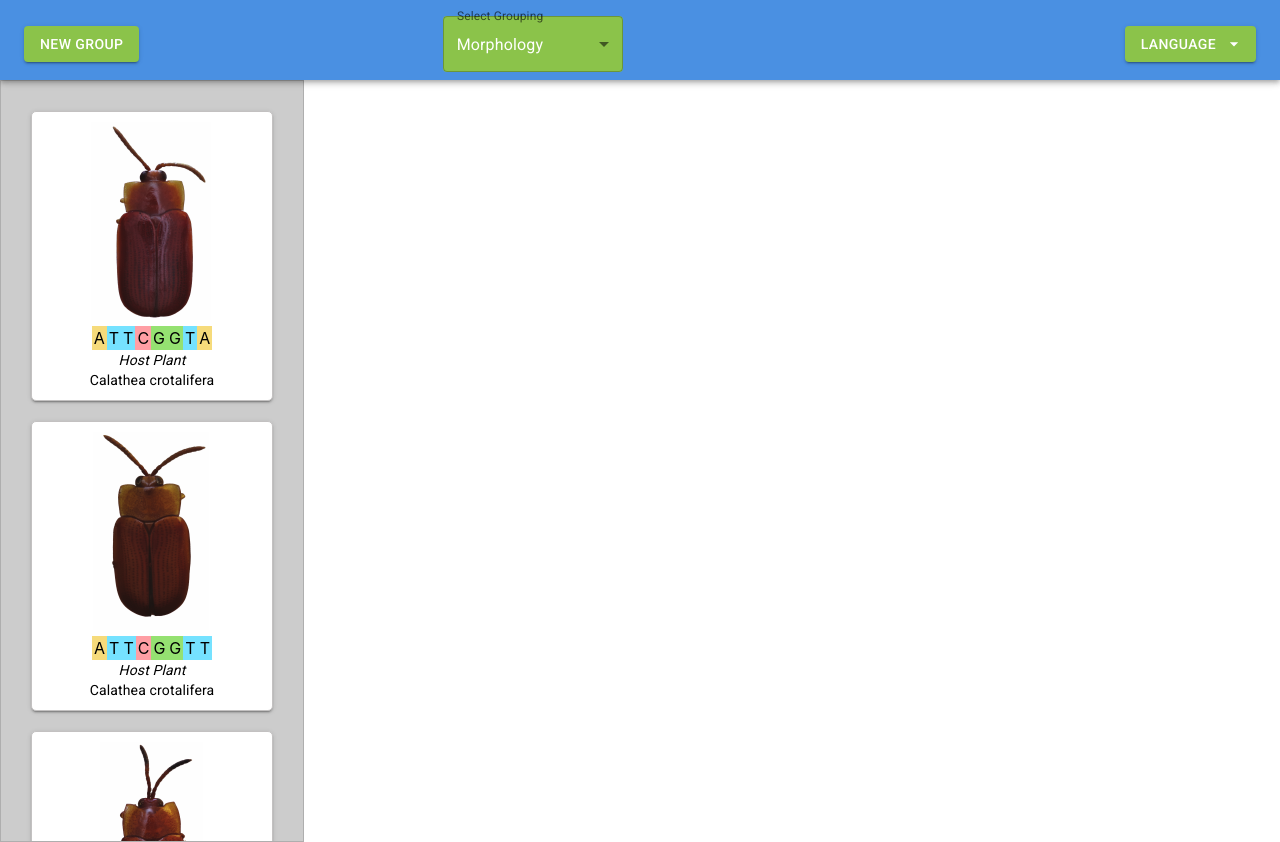
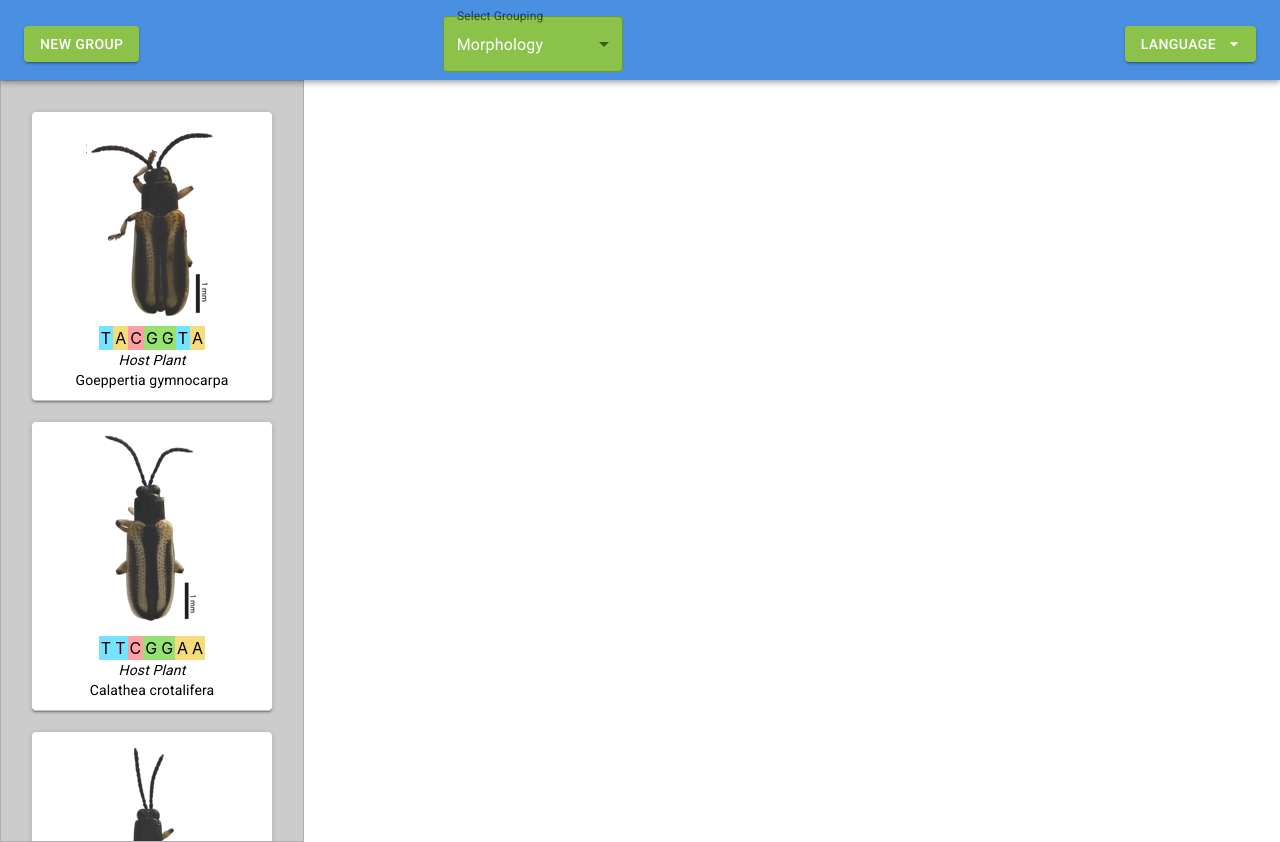
Before and after one commit to ocelots-rcn/EcoSort, a React (Create React App) app: page / in a window 1280 px wide. Built offline with nearby package versions, Linux system fonts and the light colour scheme.

Commit message:
Randomize cards on load

```diff
--- a/src/provider/DataProvider.js
+++ b/src/provider/DataProvider.js
@@ -6,12 +6,16 @@ import { ImageContainer, SequenceContainer, TextContainer } from '../card/Featur
 import dataset from './DataSet'; // Adjust the path as necessary
 
 const transformData = () => {
-  const cards = dataset.cards || [];
+  const cards = [...dataset.cards] || [];
   const groupings = dataset.groupings || {};
 
-  const transformedCards = cards.reduce((acc, card, index) => {
-    acc[index] = {
-      id: index,
+  const deck = {};
+  let id = 0;
+  while(cards.length > 0) {
+    let index = Math.floor(Math.random() * cards.length) - 1;
+    let card = cards.splice(index, 1)[0];
+    deck[id] = {
+      id: id,
       container: (
         <Box
           sx={{
@@ -44,11 +48,11 @@ const transformData = () => {
       location: 'original',
       grouping: card.grouping
     };
-    return acc;
-  }, {});
+    id += 1;
+  }
 
   return {
-    cards: transformedCards,
+    deck,
     groupings,
   };
 };
@@ -71,23 +75,15 @@ const DataProvider = ({ children }) => {
   const { translation, translateBlock } = useTranslationContext();
 
   useEffect(() => {
-    const fetchData = async () => {
-      try {
-        const { cards: transformedCards, groupings } = transformData();
-        setCards(transformedCards);
-        setGroupings(groupings);
-        setCurrentGrouping(Object.keys(groupings)[0] || '')
+    if (initialLoad === true) {
+      setInitalLoad(false);
+      const { deck, groupings } = transformData();
+      setCards(deck);
+      setGroupings(groupings);
+      setCurrentGrouping(Object.keys(groupings)[0] || '')
 
-        const binsFromDataset = dataset.bins || [];
-        setBins(binsFromDataset.map(bin => ({ id: bin, contents: [] })));
-      } catch (error) {
-        console.error('Error in fetching data:', error);
-      }
-    };
-
-    if (initialLoad === true) {
-      fetchData();
-      setInitalLoad(false);
+      const binsFromDataset = dataset.bins || [];
+      setBins(binsFromDataset.map(bin => ({ id: bin, contents: [] })));
     }
   }, [initialLoad]);
 
```
